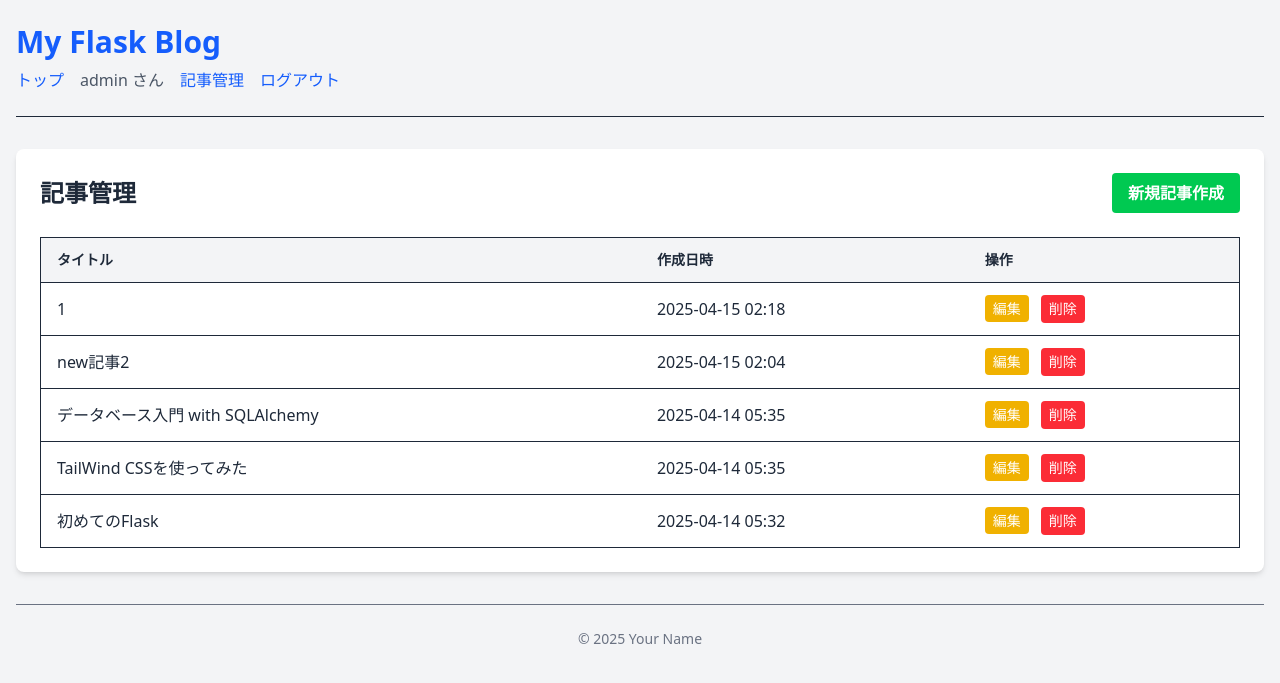
After one commit to shiobart2250/my-flask-blog, a Flask app: page /admin in a window 1280 px wide. The commit adds this page. Shown: the top 683 px of the page. Run offline with Flask 3, Linux system fonts and the light colour scheme; a user stored in the database is signed in.

Commit message:
記事管理機能追加

```diff
--- a/main.py
+++ b/main.py
@@ -17,19 +17,11 @@ basedir = os.path.abspath(os.path.dirname(__file__))
 
 app = Flask(__name__)
 
-# ダミーのブロブ記事データ(あとでデータベースに置き換え)
-posts ={
-    1:{"title": "Flask入門", "content": "Flaskは軽量なPython Webフレームワーク"},
-    2:{"title": "Tailwind CSSの基本", "content": "ユーティリティファーストで高速なスタイリングが可能"},
-    3:{"titlte": "Pythonの学習方法", "content": "基礎から応用まで、様々な学習リソース有り"},
-}
-
 # SQLAlchemyの設定
 # データベースファイルのパス指定
 app.config["SQLALCHEMY_DATABASE_URI"] = "sqlite:///" + os.path.join(basedir, "blog.db")
 # パフォーマンストラッキング無効か(推奨)
 app.config["SQLALCHEMY_TRACK_MODIFICATIONS"] = (False)
-
 
 db = SQLAlchemy(app)
 migrate = Migrate(app, db)
@@ -78,6 +70,57 @@ def show_post(post_id):
     post = Post.query.get_or_404(post_id)
     return render_template("post.html", post=post)
 
+@app.route("/admin")
+@login_required
+def admin_index():
+    posts = Post.query.order_by(Post.created_at.desc()).all()
+    return render_template("admin/index.html", posts=posts)
+
+@app.route("/admin/create", methods=["GET", "POST"])
+@login_required
+def create_post():
+    if request.method == "POST":
+        title = request.form["title"]
+        content = request.form["content"]
+
+        if not title or not content:
+            flash("タイトルと本文は必須です", "error")
+        else:
+            new_post = Post(title=title, content=content)
+            db.session.add(new_post)
+            db.session.commit()
+            flash("新しい記事が作成されました", "success")
+            return redirect(url_for("admin_index"))
+
+    return render_template("admin/create.html")
+
+@app.route("/admin/edit/<int:post_id>", methods=["GET", "POST"])
+@login_required
+def edit_post(post_id):
+    post = Post.query.get_or_404(post_id)
+
+    if request.method == "POST":
+        post.title = request.form["title"]
+        post.content = request.form["content"]
+
+        if not post.title or not post.content:
+            flash("タイトルと本文は必須です", "error")
+        else:
+            db.session.commit()
+            flash("記事が更新されました", "success")
+            return redirect(url_for("admin_index"))
+
+    return render_template("admin/edit.html", post=post)
+
+@app.route("/admin/delete/<int:post_id>", methods=["POST"])
+@login_required
+def delete_post(post_id):
+    post = Post.query.get_or_404(post_id)
+    db.session.delete(post)
+    db.session.commit()
+    flash("記事が削除されました", "success")
+    return redirect(url_for("admin_index"))
+
 # Flask-Loginがユーザ情報をロードするための関数
 @login_manager.user_loader
 def load_user(user_id):
--- /dev/null
+++ b/templates/admin/index.html
@@ -0,0 +1,46 @@
+{% extends "base.html" %}
+
+{% block title %}記事管理{% endblock %}
+
+{% block content %}
+<div class="flex justify-between items-center mb-6">
+    <h2 class="text-2xl font-bold">記事管理</h2>
+    <a href="{{ url_for('create_post') }}"
+        class="inline-block bg-green-500 hover:bg-green-700 text-white font-bold py-2 px-4 rounded">
+        新規記事作成
+    </a>
+</div>
+
+{% if posts %}
+<table class="min-w-full bg-white border">
+    <thead>
+        <tr class="bg-gray-100 border-b">
+            <th class="text-left py-3 px-4 font-semibold text-sm">タイトル</th>
+            <th class="text-left py-3 px-4 font-semibold text-sm">作成日時</th>
+            <th class="text-left py-3 px-4 font-semibold text-sm">操作</th>
+        </tr>
+    </thead>
+    <tbody>
+        {% for post in posts %}
+        <tr class="border-b hover:bg-gray-50">
+            <td class="py-3 px-4">{{ post.title }}</td>
+            <td class="py-3 px-4">{{ post.created_at.strftime('%Y-%m-%d %H:%M') }}</td>
+            <td class="py-3 px-4 space-x-2">
+                <a href="{{ url_for('edit_post', post_id=post.id) }}"
+                    class="text-sm bg-yellow-500 hover:bg-yellow-700 text-white py-1 px-2 rounded">編集</a>
+                {# 削除はPOSTリクエストで行うためフォームを使う #}
+                <form action="{{ url_for('delete_post', post_id=post.id) }}" method="post" class="inline-block"
+                    onsubmit="return confirm('本当にこの記事を削除しますか？');">
+                    <button type="submit"
+                        class="text-sm bg-red-500 hover:bg-red-700 text-white py-1 px-2 rounded">削除</button>
+                </form>
+            </td>
+        </tr>
+        {% endfor %}
+    </tbody>
+</table>
+{% else %}
+<p>まだ記事がありません。</p>
+{% endif %}
+
+{% endblock %}
--- a/templates/base.html
+++ b/templates/base.html
@@ -19,8 +19,9 @@
                             {% if current_user.is_authenticated %}
                             {# ログイン済みの場合 #}
                             <li><span class="text-gray-600">{{ current_user.username }} さん</span></li>
+                            <li><a href="{{ url_for('admin_index') }}"  class="text-blue-600 hover:text-blue-800">記事管理</a></li>
                             <li><a href="{{ url_for('logout') }}"  class="text-blue-600 hover:text-blue-800">ログアウト</a></li>
-                            {# ここに後で記事管理ページへのりんくなどを追加 #}
+                            {# ここに後で記事管理ページへのリンクなどを追加 #}
                             {% else %}
                             {# 未ログインの場合 #}
                             <li><a href="{{ url_for('login') }}" class="text-blue-600 hover:text-blue-800">ログイン</a></li>
```
Also changed, not shown: templates/admin/create.html (added, +27 -0 lines), templates/admin/edit.html (added, +30 -0 lines), blog.db.
